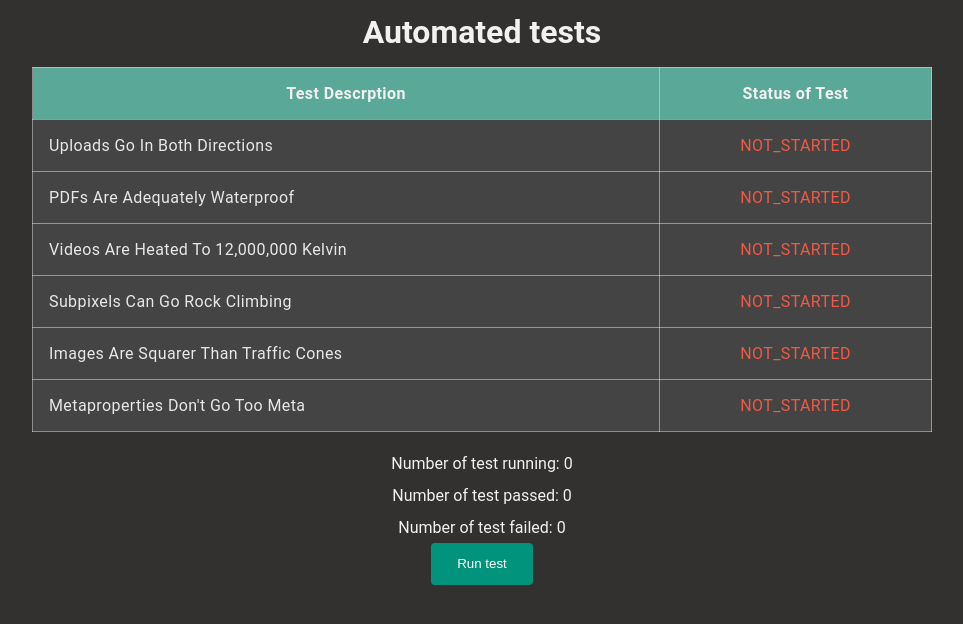
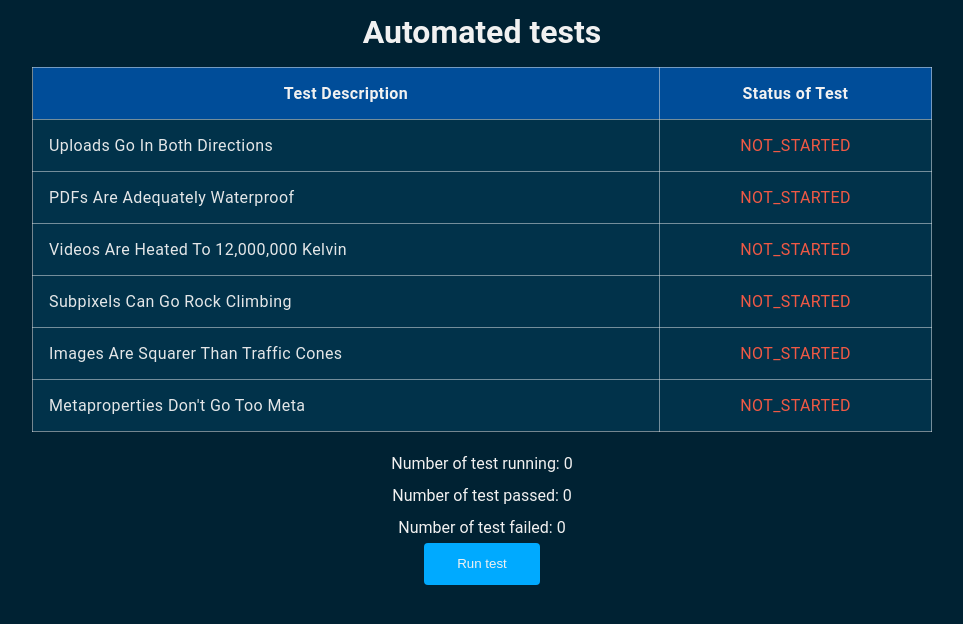
Before and after one commit to Renda02/automated-test-react, a React (Create React App) app: page / in a window 1280 px wide. Shown: the top 624 px of the page, without its empty margins (158-1121 px from the left). Built offline with nearby package versions, Linux system fonts and the light colour scheme.

Commit message:
Change colors removed unused data

```diff
--- a/src/App.css
+++ b/src/App.css
@@ -5,7 +5,7 @@
 }
 
 body {
-  background-color: #32312f;
+  background-color: #002233;
   font-family: Roboto, sans-serif;
   color: #f1f1f1;
 }
@@ -32,7 +32,7 @@ table {
 }
 
 table thead {
-  background-color: #5AA897;
+  background-color: #004D99;
 }
 
 table thead tr th,
@@ -49,7 +49,7 @@ table thead tr th {
 
 tbody tr td {
   color: #f1f1f1f1;
-  background-color: #444444;
+  background-color: #01324A;
 
 }
 
@@ -69,14 +69,16 @@ ul li{
 }
 
 button {
-  padding: 1em 2em;
-  background-color: #01937C;
+  margin: 1em;
+  padding: 1em 2.5em;
+  background-color: #0af;
 border: none;
   cursor: pointer;
   border-radius: 4px;
 display: block;
 margin: 0 auto;
-  color: white;
+  color: #f1f1f1;
+  font-weight: 500;
 
 }
 
--- a/src/components/Main.js
+++ b/src/components/Main.js
@@ -47,7 +47,7 @@ function Main() {
       <table>
         <thead>
           <tr>
-            <th>Test Descrption</th>
+            <th>Test Description</th>
             <th>Status of Test</th>
           </tr>
         </thead>
```
Also changed, not shown: 1 other file (tests, documents, lock files or other folders).
